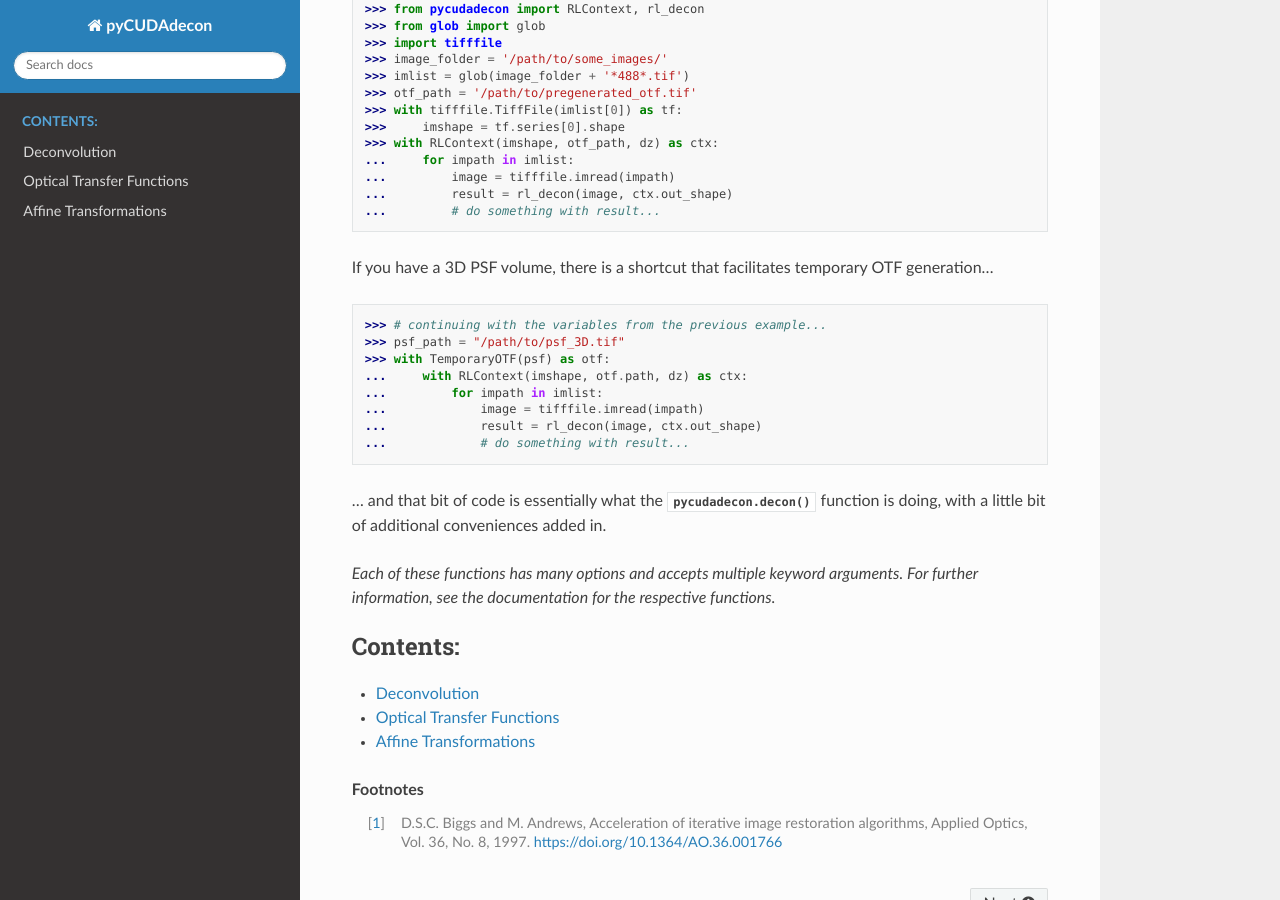
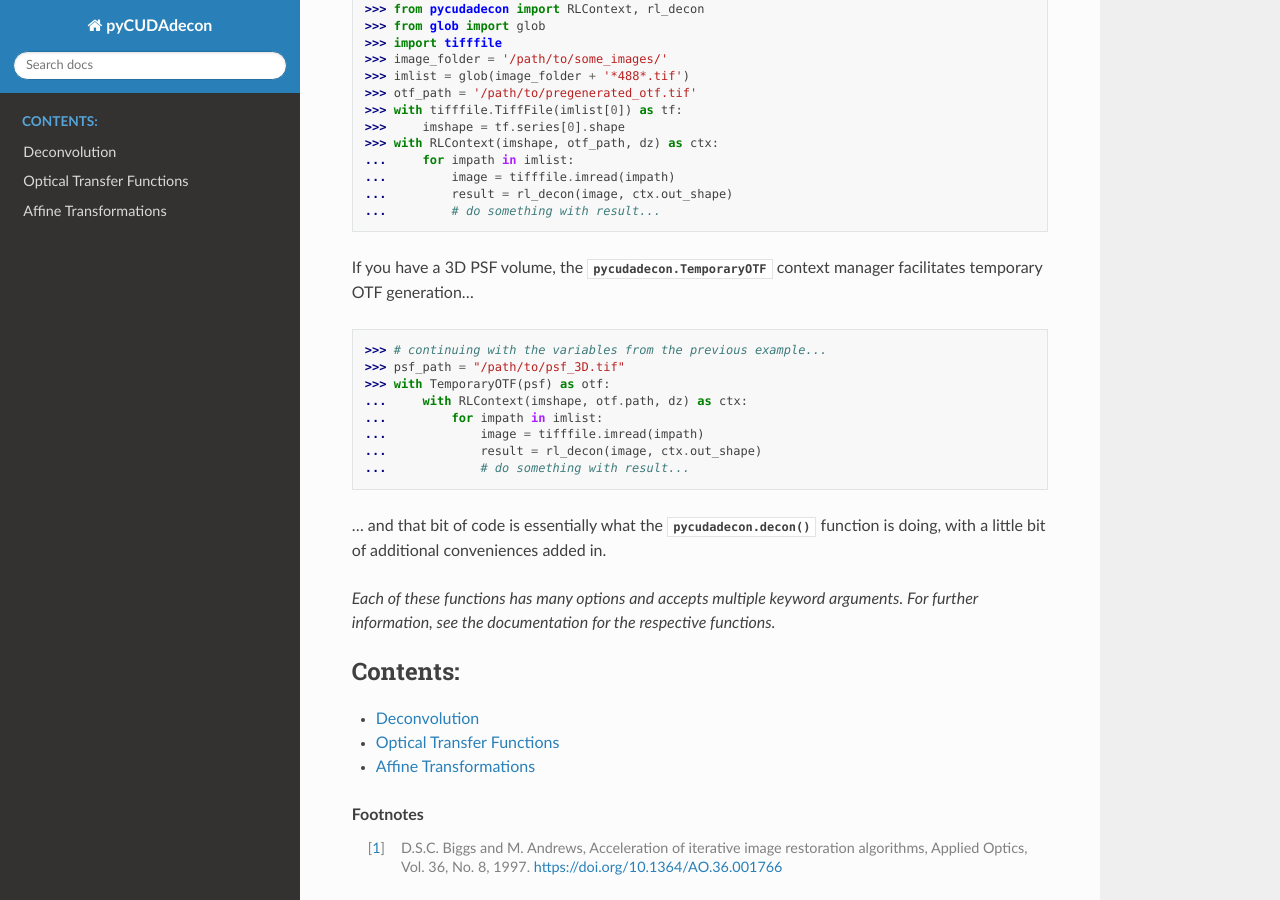
Before and after one commit to tlambert03/pycudadecon, a Sphinx documentation site: the page built from docs/index.rst, in a window 1280 px wide and 900 px high, scrolled down 684 px. Built offline with Sphinx 7.4.7 and the Read the Docs theme 2.0.0, drawn with Linux system fonts in a browser that asks for light colours.

Commit message:
slight doc update

```diff
--- a/docs/index.rst
+++ b/docs/index.rst
@@ -34,7 +34,7 @@ For finer-tuned control, you may wish to make an OTF file from your PSF using :f
     ...         result = rl_decon(image, ctx.out_shape)
     ...         # do something with result...
 
-If you have a 3D PSF volume, there is a shortcut that facilitates temporary OTF generation...
+If you have a 3D PSF volume, the :class:`pycudadecon.TemporaryOTF` context manager facilitates temporary OTF generation...
 
 .. code-block:: python
 
```
